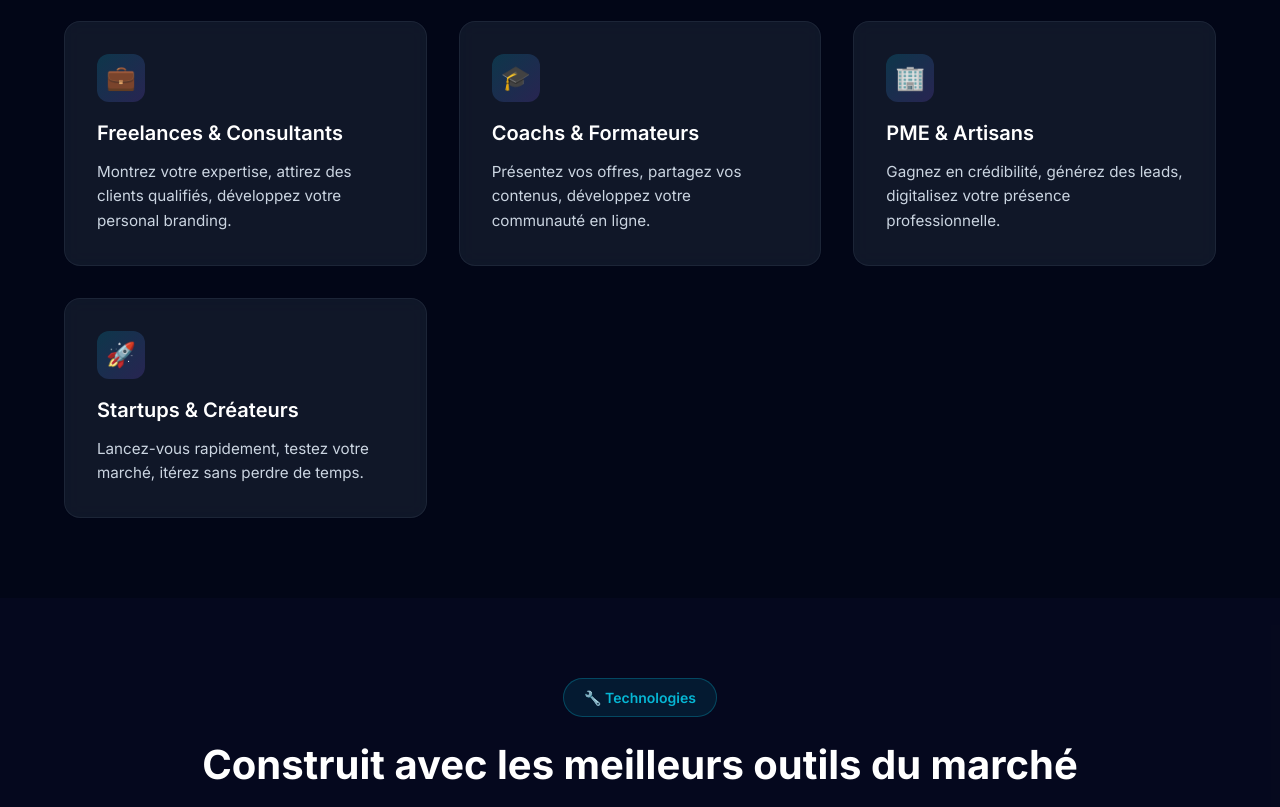
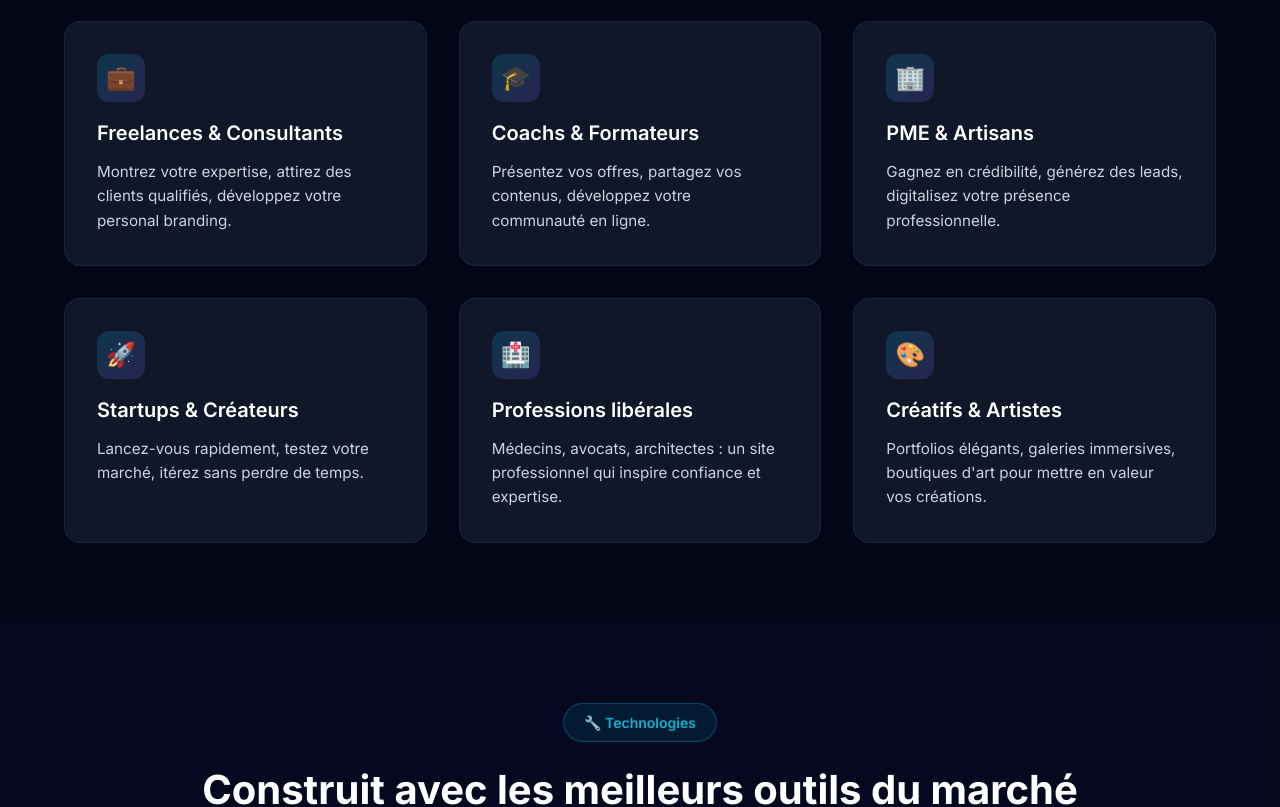
Before and after one commit to OtmaneZ/webstudio-pro, a Next.js app: page / in a window 1280 px wide. Shown: the part 2262-3069 px from the top of the page. Built offline with nearby package versions, Linux system fonts and the light colour scheme.

Commit message:
feat: Add 2 new use cases (Professions libérales & Créatifs) for balanced 2x3 grid

```diff
--- a/src/components/UseCases.tsx
+++ b/src/components/UseCases.tsx
@@ -21,6 +21,16 @@ export default function UseCases() {
       icon: '🚀',
       title: 'Startups & Créateurs',
       description: 'Lancez-vous rapidement, testez votre marché, itérez sans perdre de temps.'
+    },
+    {
+      icon: '🏥',
+      title: 'Professions libérales',
+      description: 'Médecins, avocats, architectes : un site professionnel qui inspire confiance et expertise.'
+    },
+    {
+      icon: '🎨',
+      title: 'Créatifs & Artistes',
+      description: 'Portfolios élégants, galeries immersives, boutiques d\'art pour mettre en valeur vos créations.'
     }
   ]
 
@@ -40,7 +50,7 @@ export default function UseCases() {
           </p>
         </div>
 
-        <div className="ws-grid-2">
+        <div className="ws-grid-3">
           {useCases.map((useCase, index) => (
             <div key={index} className="ws-card">
               <div className="ws-card-icon">
```
